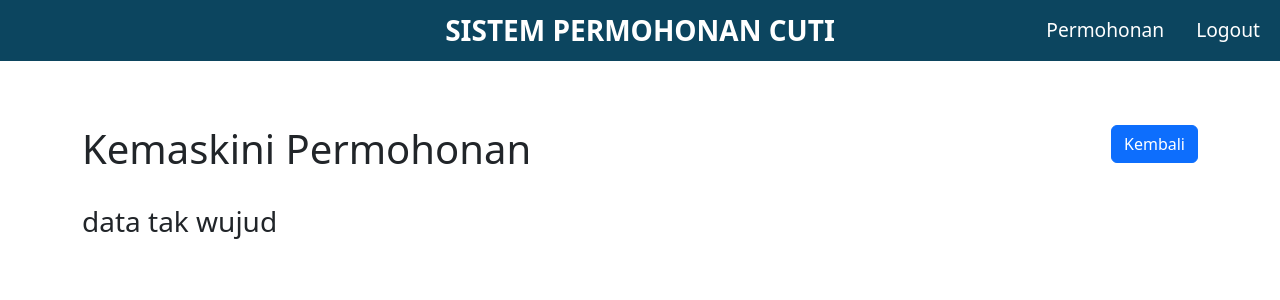
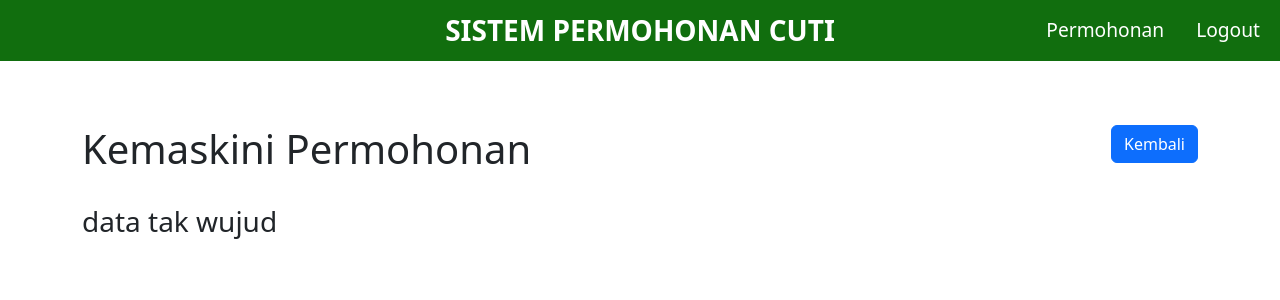
Before and after one commit to Fatini10/sistemCuti, a PHP site: page /editMohon.php in a window 1280 px wide. Shown: the top 300 px of the page. Run offline with PHP 8.4, Linux system fonts and the light colour scheme.

Commit message:
Mesej ringkas menerangkan perubahan

```diff
--- a/header.php
+++ b/header.php
@@ -7,7 +7,7 @@
   <style>
     .navbar-custom {
         position: relative;
-        background-color: #0C455F;
+        background-color:rgb(17, 110, 14);
         margin-bottom: 5%;
     }
 
```
